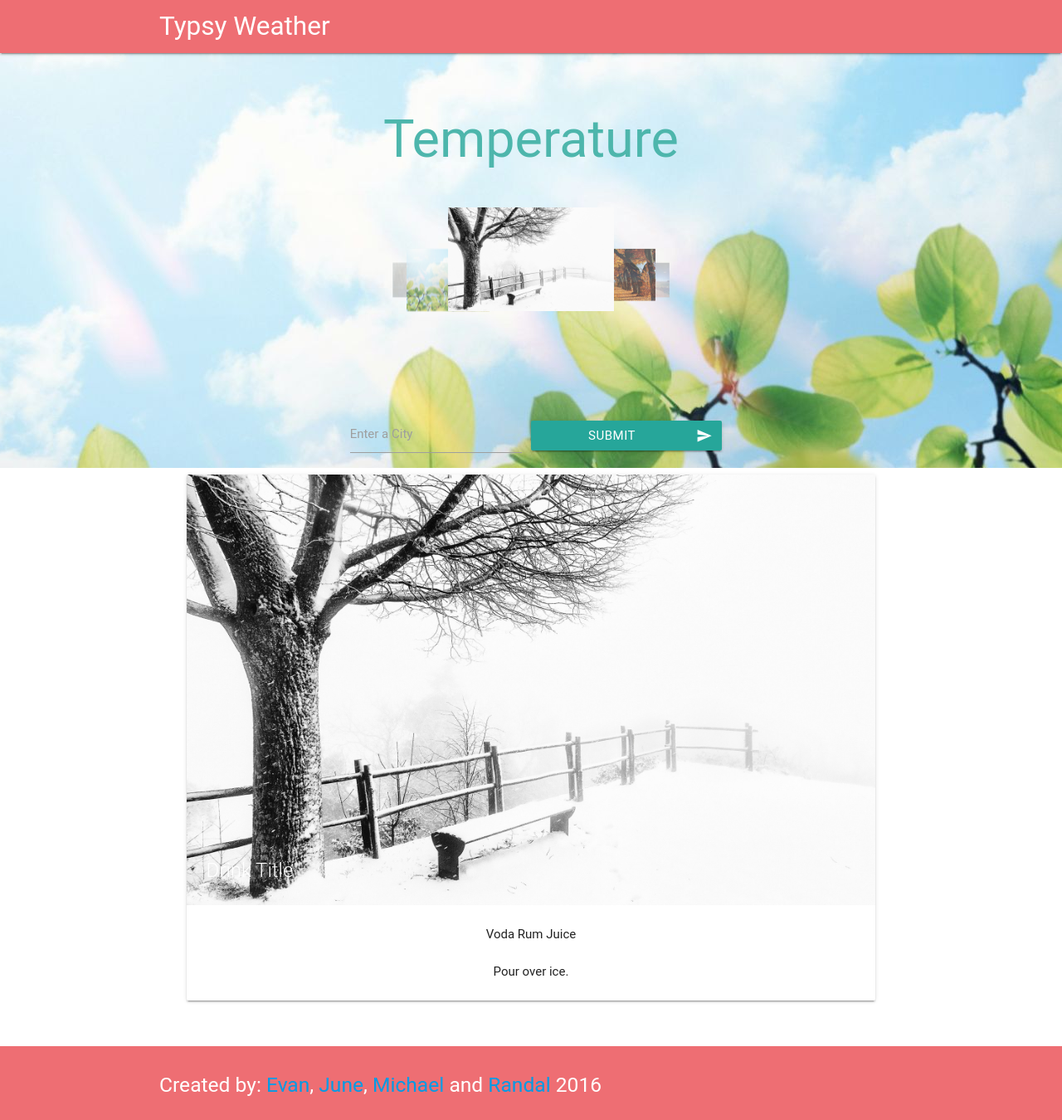
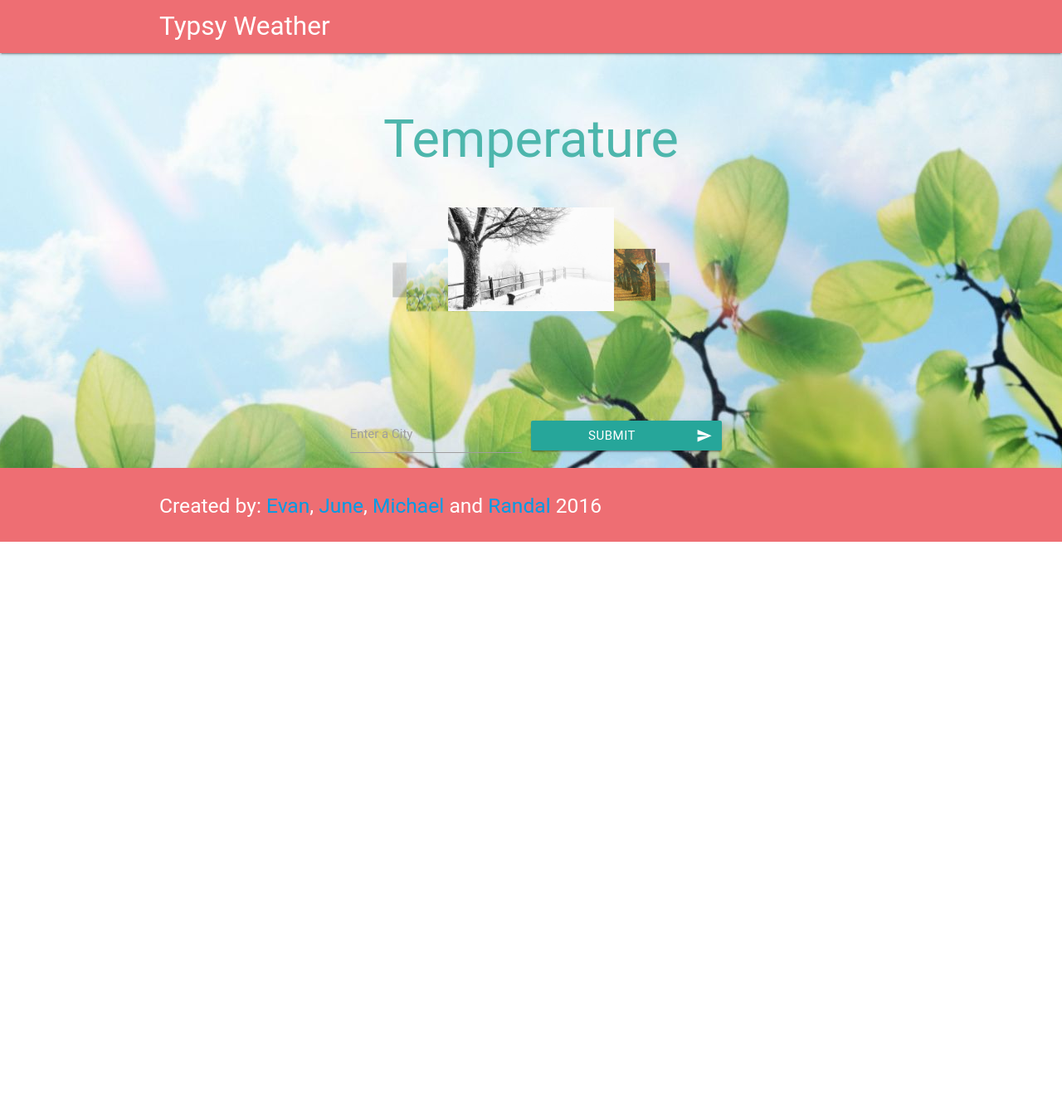
Before and after one commit to RJRowland93/Drink_Weather, a PHP site: page / in a window 1280 px wide. Shown: the whole page at 83% size. After the commit the page ends 653 px from the top, so only its background shows below. Run offline with PHP 8.4, Linux system fonts and the light colour scheme; some libraries are stand-ins or nearby versions; some web fonts are replaced.

Commit message:
added hoverable class to submit button and hide class to drink card

```diff
--- a/assets/css/main.css
+++ b/assets/css/main.css
@@ -14,3 +14,6 @@
   	height: 200px !important;
   	perspective: 200px !important;
   }
+  .hide {
+  	display: none;
+  }
--- a/index.html
+++ b/index.html
@@ -51,7 +51,7 @@
         				<input id="city" type="text" class="validate">
 	          			<label for="city">Enter a City</label>
         			  </div>
-	        			<button class="btn waves-effect waves-light col s6 valign" type="submit" name="action" id="submitButton">Submit
+	        			<button class="btn waves-effect waves-light col s6 valign hoverable" type="submit" name="action" id="submitButton">Submit
 					    <i class="material-icons right">send</i>
 					  </button>
 					</div>
@@ -65,7 +65,7 @@
     </div>
 
 <!-- Drink Choice -->
-    <div class="row center">
+    <div class="row center hide">
 		<div id="drinkChoice">
 			<div class="row">
 		        <div class="col s12 m8 offset-m2">
```
